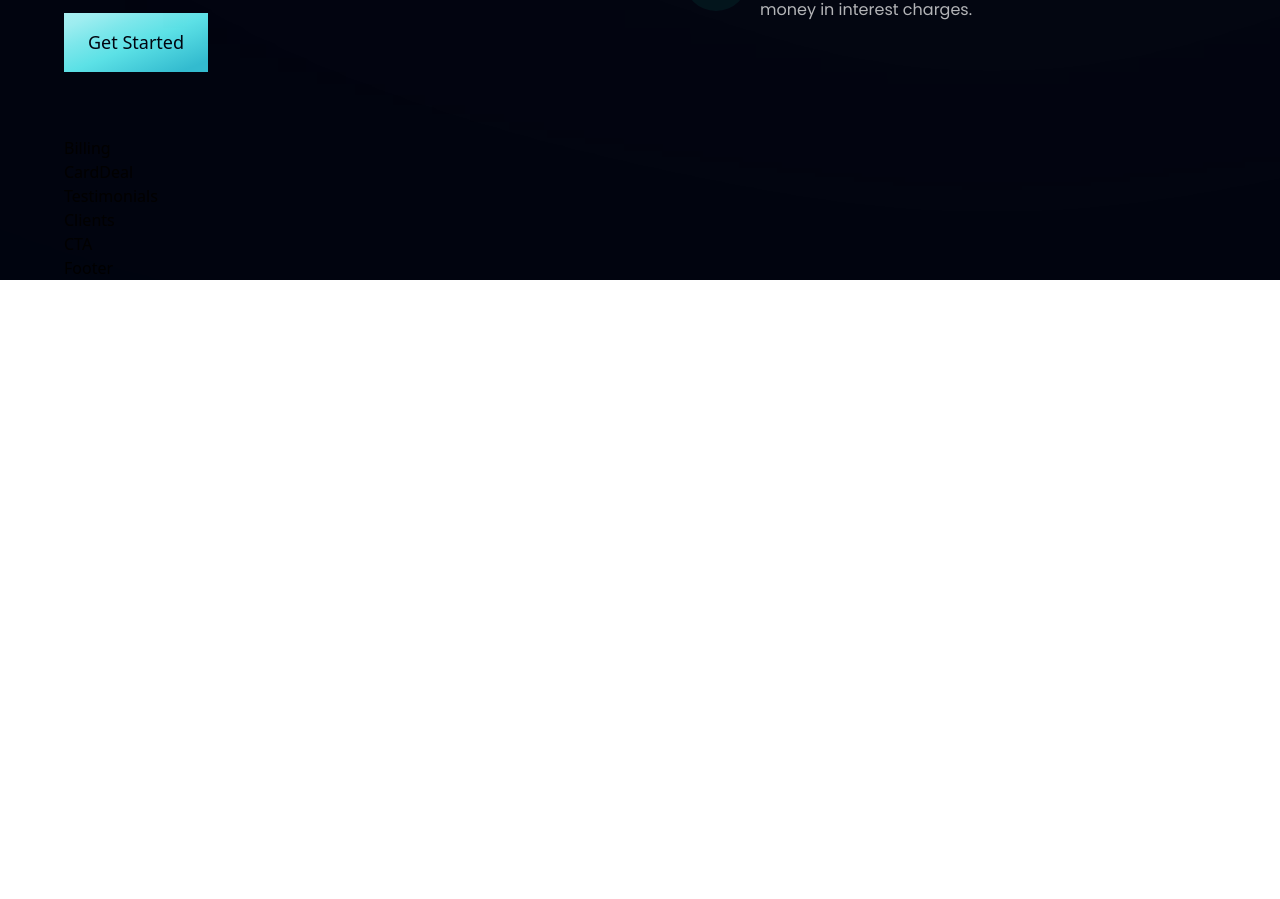
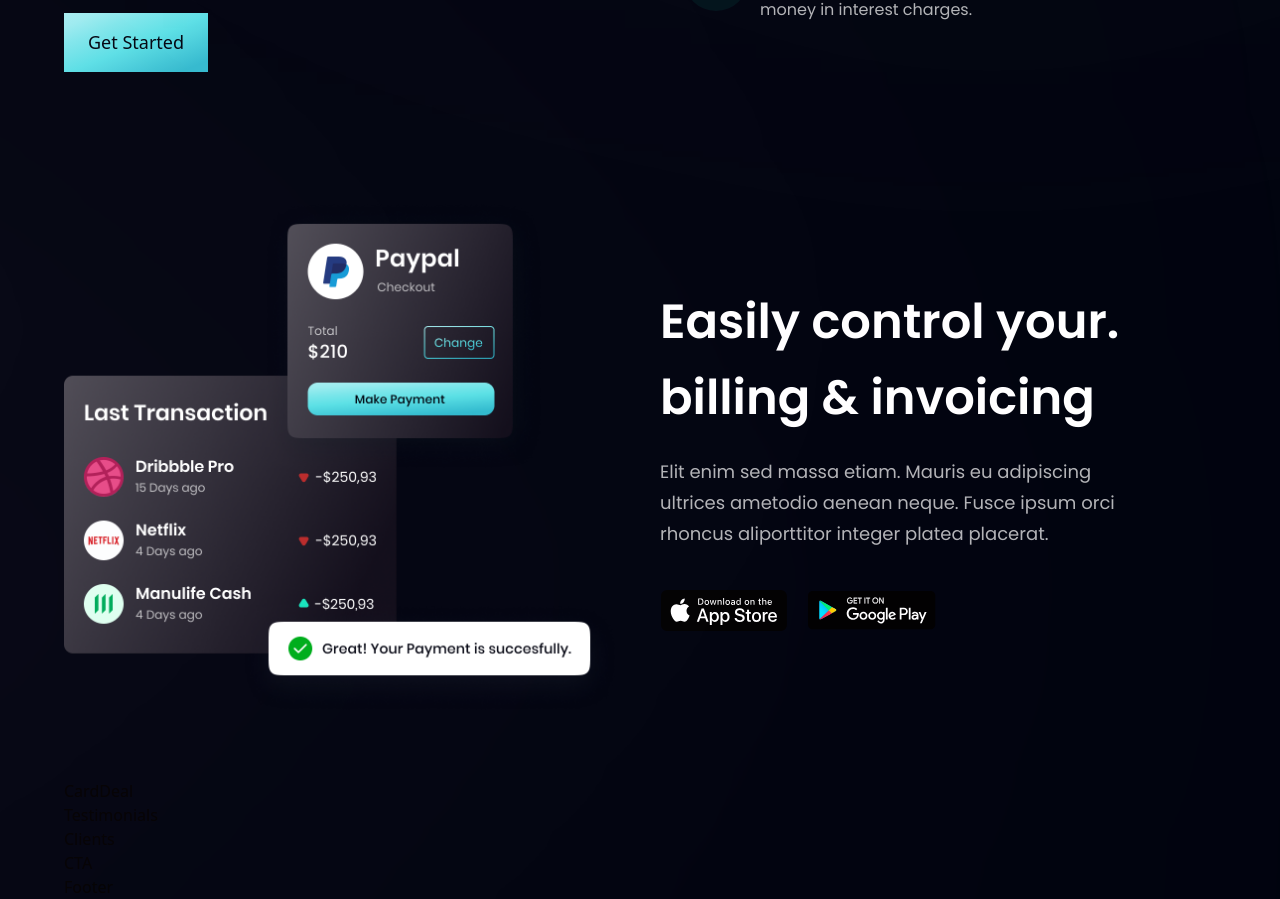
Before and after one commit to ialexss/HooBank-Modern-UI, a React (Vite) app: page / in a window 1280 px wide. Shown: the part 1410-2309 px from the top of the page. Before the commit the page ends 1690 px from the top, so only its background shows below. Built offline with nearby package versions, Linux system fonts and the light colour scheme.

Commit message:
billing section done

```diff
--- a/src/components/Billing.jsx
+++ b/src/components/Billing.jsx
@@ -1,9 +1,31 @@
-import React from 'react'
+import { apple, bill, google } from "../assets"
+import styles, {layout} from "../styles"
 
-const Billing = () => {
-  return (
-    <div>Billing</div>
+const Billing = () => (
+    <section id="product" className={layout.sectionReverse}>
+      <div className={layout.sectionImgReverse}>
+        <img src={bill} alt="billing" className="w-[100%] h-[100%] relative z-[5]"/>
+
+        <div className="absolute z-[3] -left-1/2 top-0 w-[50%] h-[50%] rounded-full white__gradient" />
+        <div className="absolute z-[3] -left-1/2 bottom-0 w-[50%] h-[50%] rounded-full pink__gradient" />
+      </div>
+
+      <div className={layout.sectionInfo}>
+        <h2 className={styles.heading2}> Easily control your. <br className="sm:block hidden"/>
+        billing & invoicing
+        </h2>
+        <p className={`${styles.paragraph} max-w-[470px] mt-5`}>
+        Elit enim sed massa etiam. Mauris eu adipiscing ultrices ametodio aenean neque.
+        Fusce ipsum orci rhoncus aliporttitor integer platea placerat.
+        </p>
+
+        <div className="flex flex-row flex-wrap sm:mt-10 mt-6">
+          <img src={apple} alt="apple_store" className="w-[128px] h-[42px] object-contain mr-5 cursor-pointer" />
+          <img src={google} alt="play_store" className="w-[128px] h-[42px] object-contain cursor-pointer" />
+        </div>
+      </div>
+    </section>
   )
-}
+
 
 export default Billing
```
